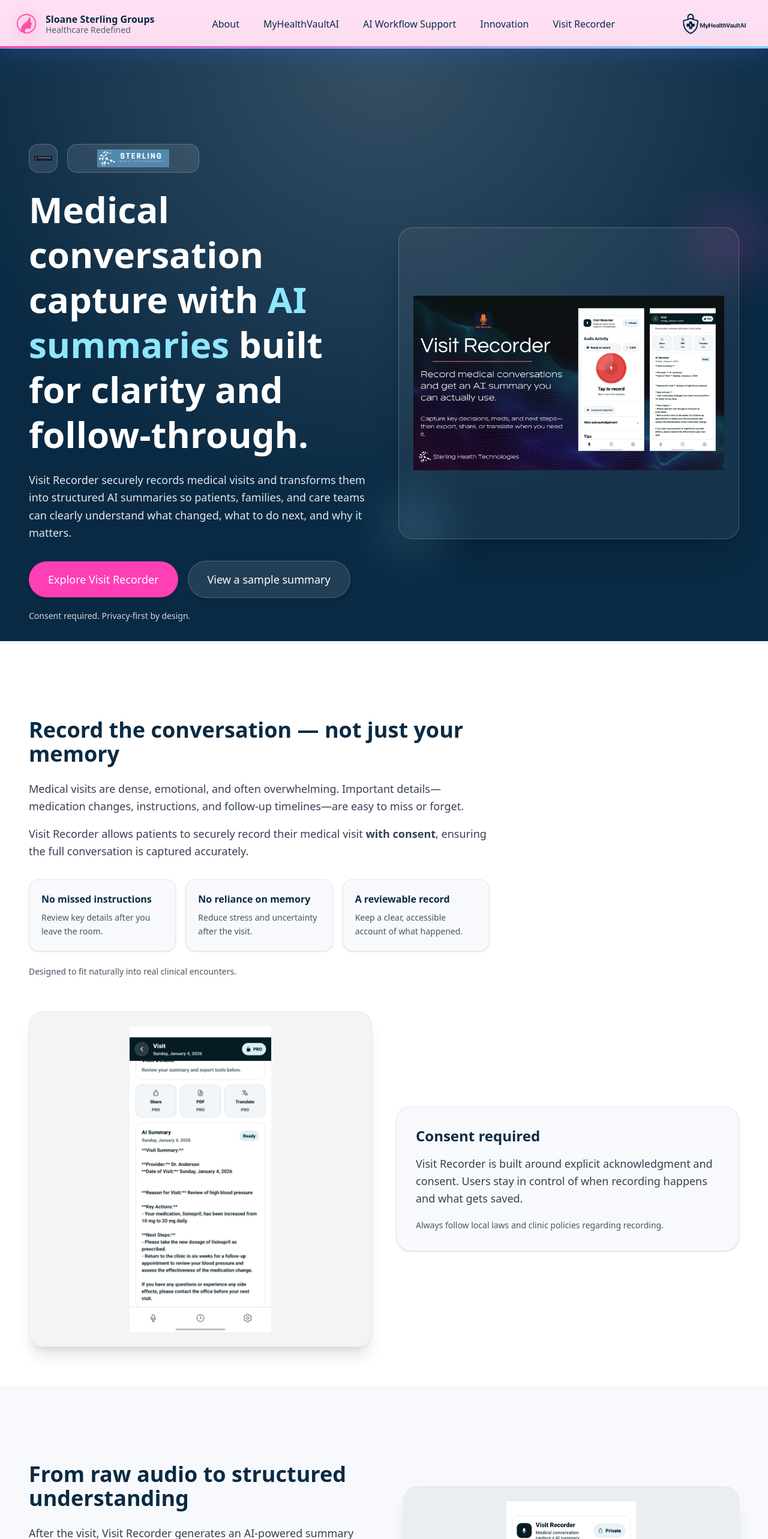
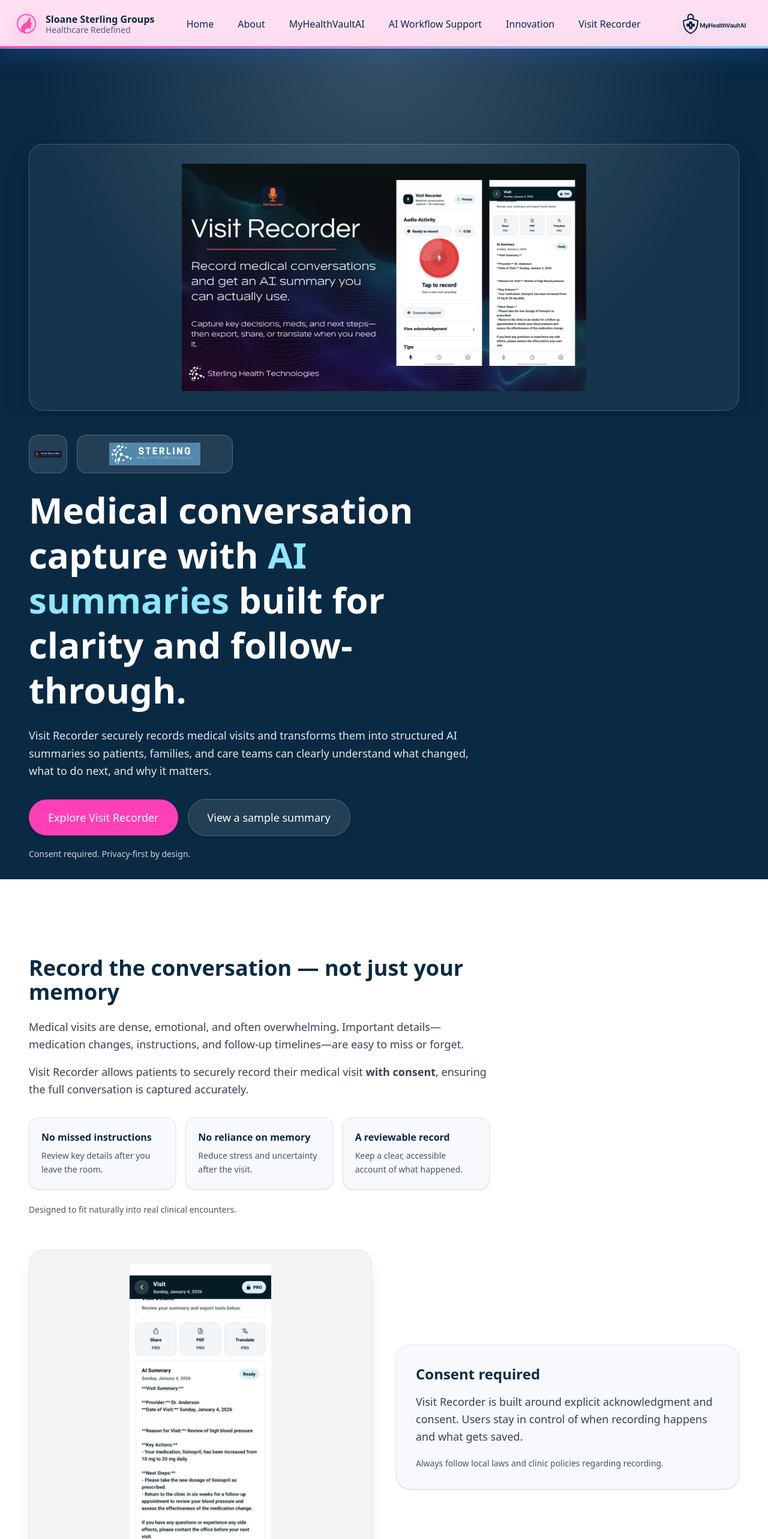
Before and after one commit to sloanesterlingco/sloanesterlinggroups-site, a Next.js app: page /visit-recorder in a window 1280 px wide. Shown: the top 2566 px of the page at 60% size. Built offline with nearby package versions, Linux system fonts and the light colour scheme.

Commit message:
Fix Visit Recorder hero + add Home link + update CTA

```diff
--- a/src/app/components/Navbar.tsx
+++ b/src/app/components/Navbar.tsx
@@ -58,6 +58,7 @@
 
         {/* DESKTOP LINKS */}
         <div className="hidden md:flex gap-10 text-[#0A2A43] font-medium">
+  <NavLink name="Home" href="/" />
   <NavLink name="About" href="/#about" />
   <NavLink name="MyHealthVaultAI" href="/#myhealthvaultai" />
   <NavLink name="AI Workflow Support" href="/#ai-workflow" />
@@ -103,6 +104,7 @@
       {/* MOBILE MENU */}
       {open && (
         <div className="md:hidden bg-white/95 backdrop-blur-md border-t border-gray-200 shadow-md px-6 py-6 space-y-6 text-lg font-medium">
+          <MobileLink name="Home" href="/" close={() => setOpen(false)} />
           <MobileLink name="About" href="/#about" close={() => setOpen(false)} />
           <MobileLink
             name="MyHealthVaultAI"
--- a/src/app/page.tsx
+++ b/src/app/page.tsx
@@ -59,12 +59,12 @@
 
               <div className="flex flex-wrap items-center gap-6">
                 <a
-                  href="mailto:sloane@sloanesterling.com"
-                  onClick={triggerPulse}
-                  className="bg-[#FFD87D] text-[#0A2A43] px-10 py-4 rounded-full text-lg font-semibold shadow-lg hover:bg-[#f3c86e] transition-all"
-                >
-                  Contact Sloane
-                </a>
+  href="/visit-recorder"
+  onClick={triggerPulse}
+  className="bg-[#FFD87D] text-[#0A2A43] px-10 py-4 rounded-full text-lg font-semibold shadow-lg hover:bg-[#f3c86e] transition-all"
+>
+  Explore Visit Recorder
+</a>
 
                 <a
                   href="#myhealthvaultai"
--- a/src/app/visit-recorder/page.tsx
+++ b/src/app/visit-recorder/page.tsx
@@ -12,54 +12,77 @@
 }
 
 const VR_LOGO = "/visit-recorder/VR-Logo.png";
-const SHT_LOGO = "/visit-recorder/sht-logo.png"; // <-- put Sterling logo here
+const SHT_LOGO = "/visit-recorder/sht-logo.png"; // ensure this exists in /public/visit-recorder/
 
 export default function VisitRecorderPage() {
   return (
     <>
       {/* ============================== */}
-      {/*            HERO                */}
+      {/*   HERO IMAGE (FULL WIDTH)      */}
       {/* ============================== */}
-      <section className="w-full bg-[#0A2A43] pt-28 md:pt-32 pb-16 relative overflow-hidden">
+      <section className="w-full bg-[#0A2A43] pt-28 md:pt-32 pb-10 relative overflow-hidden">
         <div className="absolute inset-0 bg-[radial-gradient(circle_at_top,rgba(255,255,255,0.18),transparent_65%)]" />
 
-        <div className="max-w-7xl mx-auto px-6 lg:px-12 grid grid-cols-1 lg:grid-cols-2 gap-12 items-center relative z-10">
+        <div className="max-w-7xl mx-auto px-6 lg:px-12 relative z-10">
           <Reveal>
-            <div>
+            <div className="relative w-full rounded-3xl overflow-hidden border border-white/20 shadow-2xl bg-white/5">
+              {/* Use aspect ratio so it never squishes */}
+              <div className="relative w-full aspect-[16/7] md:aspect-[16/6]">
+                <Image
+                  src="/visit-recorder/visit-recorder-hero.png"
+                  alt="Visit Recorder hero preview"
+                  fill
+                  priority
+                  className="object-contain p-6 md:p-8"
+                  sizes="100vw"
+                />
+              </div>
+            </div>
+          </Reveal>
+        </div>
+      </section>
+
+      {/* ============================== */}
+      {/*   HERO TEXT (BELOW IMAGE)      */}
+      {/* ============================== */}
+      <section className="w-full bg-[#0A2A43] pb-16 relative overflow-hidden">
+        <div className="max-w-7xl mx-auto px-6 lg:px-12 relative z-10">
+          <Reveal>
+            <div className="max-w-3xl">
               {/* TWO LOGOS ROW */}
               <div className="flex items-center gap-4 mb-6">
-                {/* Visit Recorder logo */}
-                <div className="relative w-12 h-12 rounded-2xl overflow-hidden bg-white/10 border border-white/20">
+                {/* Visit Recorder logo — BIGGER */}
+                <div className="relative w-16 h-16 rounded-2xl overflow-hidden bg-white/10 border border-white/20">
                   <Image
                     src={VR_LOGO}
                     alt="Visit Recorder logo"
                     fill
                     className="object-contain p-2"
                     loading="lazy"
-                    sizes="48px"
+                    sizes="64px"
                   />
                 </div>
 
                 {/* Sterling Health Technologies logo */}
-                <div className="relative h-12 w-[220px] rounded-2xl overflow-hidden bg-white/10 border border-white/20">
+                <div className="relative h-16 w-[260px] rounded-2xl overflow-hidden bg-white/10 border border-white/20">
                   <Image
                     src={SHT_LOGO}
                     alt="Sterling Health Technologies logo"
                     fill
-                    className="object-contain px-3 py-2"
+                    className="object-contain px-4 py-3"
                     loading="lazy"
-                    sizes="220px"
+                    sizes="260px"
                   />
                 </div>
               </div>
 
-              <h1 className="text-white text-5xl lg:text-6xl font-bold leading-tight">
+              <h1 className="text-white text-4xl md:text-5xl lg:text-6xl font-bold leading-tight">
                 Medical conversation capture with{" "}
                 <span className="text-[#8EE6FF]">AI summaries</span> built for
                 clarity and follow-through.
               </h1>
 
-              <p className="text-gray-200 text-lg leading-relaxed mt-6 max-w-xl">
+              <p className="text-gray-200 text-lg leading-relaxed mt-6">
                 Visit Recorder securely records medical visits and transforms
                 them into structured AI summaries so patients, families, and care
                 teams can clearly understand what changed, what to do next, and
@@ -89,24 +112,90 @@
               </p>
             </div>
           </Reveal>
+        </div>
+      </section>
+
+      {/* ============================== */}
+      {/*          EXPLORE               */}
+      {/* ============================== */}
+      <section id="explore" className="py-24 bg-white">
+        <div className="max-w-7xl mx-auto px-6 lg:px-12">
+          <Reveal>
+            <div className="max-w-3xl">
+              <h2 className="text-4xl font-bold text-[#0A2A43]">
+                Record the conversation — not just your memory
+              </h2>
+              <p className="text-gray-700 text-lg leading-relaxed mt-6">
+                Medical visits are dense, emotional, and often overwhelming.
+                Important details—medication changes, instructions, and follow-up
+                timelines—are easy to miss or forget.
+              </p>
+              <p className="text-gray-700 text-lg leading-relaxed mt-4">
+                Visit Recorder allows patients to securely record their medical
+                visit <strong>with consent</strong>, ensuring the full
+                conversation is captured accurately.
+              </p>
+
+              <div className="mt-8 grid grid-cols-1 sm:grid-cols-3 gap-4">
+                <div className="rounded-2xl border border-gray-200 bg-[#F7F9FC] p-5 shadow-sm">
+                  <p className="text-[#0A2A43] font-semibold">
+                    No missed instructions
+                  </p>
+                  <p className="text-gray-600 mt-2 text-sm leading-relaxed">
+                    Review key details after you leave the room.
+                  </p>
+                </div>
+                <div className="rounded-2xl border border-gray-200 bg-[#F7F9FC] p-5 shadow-sm">
+                  <p className="text-[#0A2A43] font-semibold">
+                    No reliance on memory
+                  </p>
+                  <p className="text-gray-600 mt-2 text-sm leading-relaxed">
+                    Reduce stress and uncertainty after the visit.
+                  </p>
+                </div>
+                <div className="rounded-2xl border border-gray-200 bg-[#F7F9FC] p-5 shadow-sm">
+                  <p className="text-[#0A2A43] font-semibold">
+                    A reviewable record
+                  </p>
+                  <p className="text-gray-600 mt-2 text-sm leading-relaxed">
+                    Keep a clear, accessible account of what happened.
+                  </p>
+                </div>
+              </div>
+
+              <p className="text-gray-600 text-sm mt-6">
+                Designed to fit naturally into real clinical encounters.
+              </p>
+            </div>
+          </Reveal>
 
           <Reveal>
-            {/* HERO IMAGE — show full image (no cropping) */}
-            <div className="relative">
-              <div className="relative w-full h-[420px] md:h-[520px] rounded-3xl overflow-hidden border border-white/20 shadow-2xl bg-white/5">
+            <div className="mt-14 grid grid-cols-1 lg:grid-cols-2 gap-10 items-center">
+              <div className="relative w-full h-[560px] rounded-3xl overflow-hidden shadow-xl border border-gray-200 bg-[#0A2A43]/5">
                 <Image
-                  src="/visit-recorder/visit-recorder-hero.png"
-                  alt="Visit Recorder hero preview"
+                  src="/visit-recorder/visit-recorder-ui.jpg"
+                  alt="Visit Recorder recording screen"
                   fill
                   loading="lazy"
                   className="object-contain p-6"
-                  priority
                   sizes="(max-width: 1024px) 100vw, 50vw"
                 />
               </div>
 
-              <div className="absolute -bottom-6 -left-6 w-24 h-24 rounded-full bg-[#8EE6FF]/20 blur-2xl" />
-              <div className="absolute -top-8 -right-10 w-28 h-28 rounded-full bg-[#ff3fb5]/20 blur-2xl" />
+              <div className="rounded-3xl border border-gray-200 bg-[#F7F9FC] p-8 shadow-sm">
+                <h3 className="text-2xl font-bold text-[#0A2A43]">
+                  Consent required
+                </h3>
+                <p className="text-gray-700 text-lg leading-relaxed mt-4">
+                  Visit Recorder is built around explicit acknowledgment and
+                  consent. Users stay in control of when recording happens and
+                  what gets saved.
+                </p>
+                <p className="text-gray-600 text-sm mt-5">
+                  Always follow local laws and clinic policies regarding
+                  recording.
+                </p>
+              </div>
             </div>
           </Reveal>
         </div>
```
Lines whose indentation alone changed are shown as unchanged.
